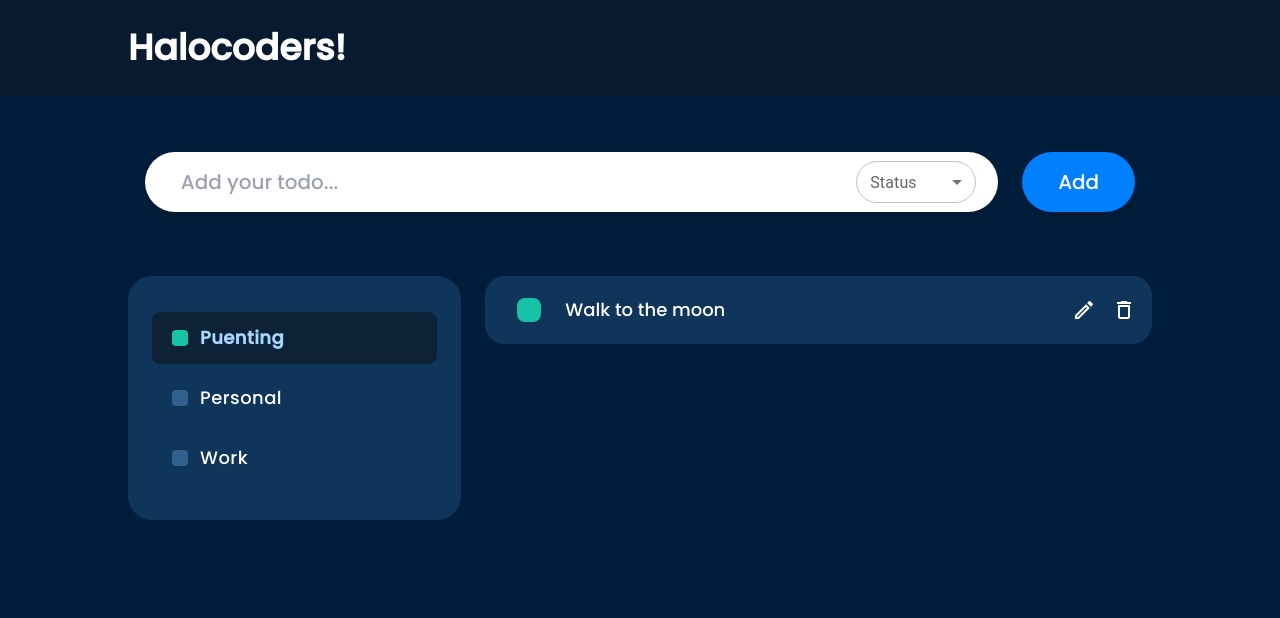
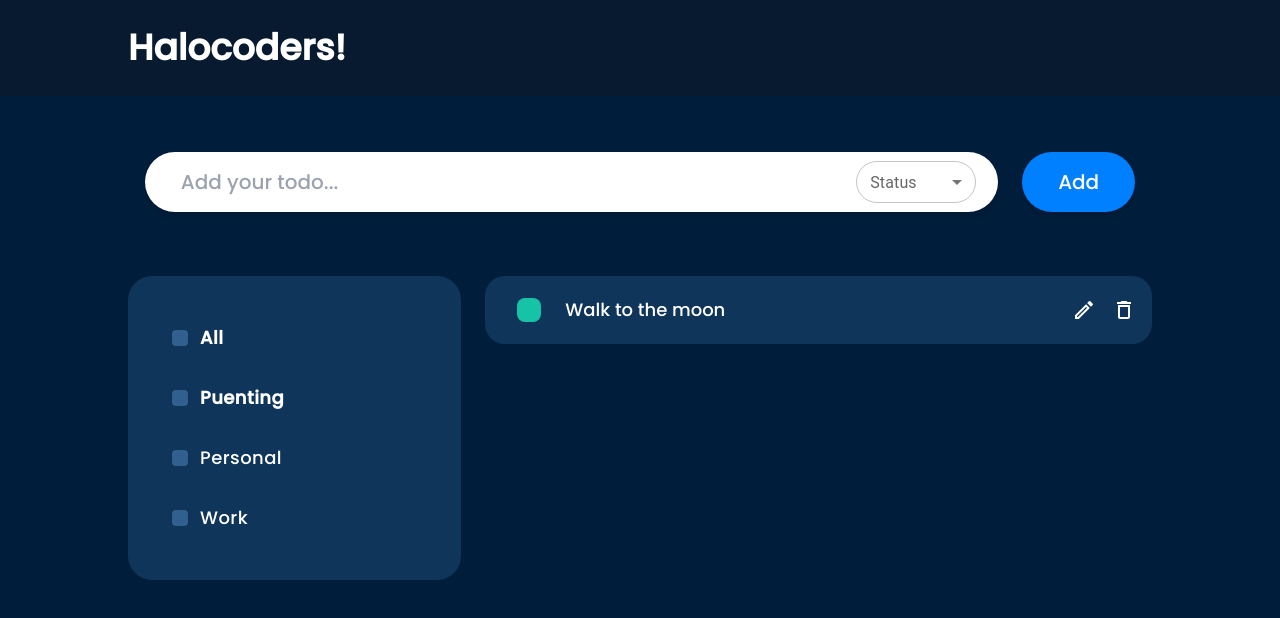
Before and after one commit to halocoders/redux-exploration, a React (Create React App) app: page / in a window 1280 px wide. Shown: the top 618 px of the page. Built offline with nearby package versions, Linux system fonts and the light colour scheme.

Commit message:
little css

```diff
--- a/src/components/Category.js
+++ b/src/components/Category.js
@@ -5,30 +5,33 @@ export const Category = () => {
   return (
     <section className="w-2/6 category">
       <ul className="py-9 px-6 rounded-3xl" style={{ background: '#10355A' }}>
-        <li className="active flex items-center gap-3 py-3 px-5 rounded-lg mb-2 transition-all">
+        <li className="all active flex items-center gap-3 py-3 px-5 rounded-lg mb-2 transition-all">
           <div className="h-4 w-4 rounded box"></div>
           <Link
             to="/"
-            className="font-semibold text-lg tracking-wide cursor-default"
+            className="font-semibold text-lg tracking-wide text-white"
+          >
+            All
+          </Link>
+        </li>
+        <li className="important active flex items-center gap-3 py-3 px-5 rounded-lg mb-2 transition-all">
+          <div className="h-4 w-4 rounded box"></div>
+          <Link
+            to="/category/important"
+            className="font-semibold text-lg tracking-wide text-white"
           >
             Puenting
           </Link>
         </li>
-        <li className="flex items-center gap-3 py-3 px-5 rounded-lg mb-2 transition-all">
+        <li className="personal flex items-center gap-3 py-3 px-5 rounded-lg mb-2 transition-all">
           <div className="h-4 w-4 rounded box"></div>
-          <Link
-            to="/"
-            className="text-lg tracking-wide text-white cursor-default"
-          >
+          <Link to="/" className="text-lg tracking-wide text-white">
             Personal
           </Link>
         </li>
-        <li className="flex items-center gap-3 py-3 px-5 rounded-lg transition-all">
+        <li className="work flex items-center gap-3 py-3 px-5 rounded-lg transition-all">
           <div className="h-4 w-4 rounded box"></div>
-          <Link
-            to="/"
-            className="text-lg tracking-wide text-white cursor-default"
-          >
+          <Link to="/" className="text-lg tracking-wide text-white">
             Work
           </Link>
         </li>
--- a/src/index.css
+++ b/src/index.css
@@ -14,7 +14,7 @@ body {
 }
 
 /* active */
-.category li.active {
+/* .category li.active {
   background: #0e2237;
 }
 .category li.active .box {
@@ -23,16 +23,23 @@ body {
 .category li.active a {
   color: #a5d8ff;
   font-weight: 600;
+} */
+
+.category li.all .box {
+  background: #31608f;
+}
+.category li.important:hover .box {
+  background: #17c3a6;
+}
+.category li.personal:hover .box {
+  background: #ffb643;
+}
+.category li.work:hover .box {
+  background: #f8497c;
 }
 
 .category li:hover {
   background: #0e2237;
-}
-.category li:nth-child(2):hover .box {
-  background: #f8497c;
-}
-.category li:nth-child(3):hover .box {
-  background: #ffb643;
 }
 
 .li-item {
@@ -41,7 +48,7 @@ body {
   font-weight: 300;
 }
 
-.li-item .box-item {
+.li-item.no-status .box-item {
   background: #31608f;
 }
 .li-item.important .box-item {
```
